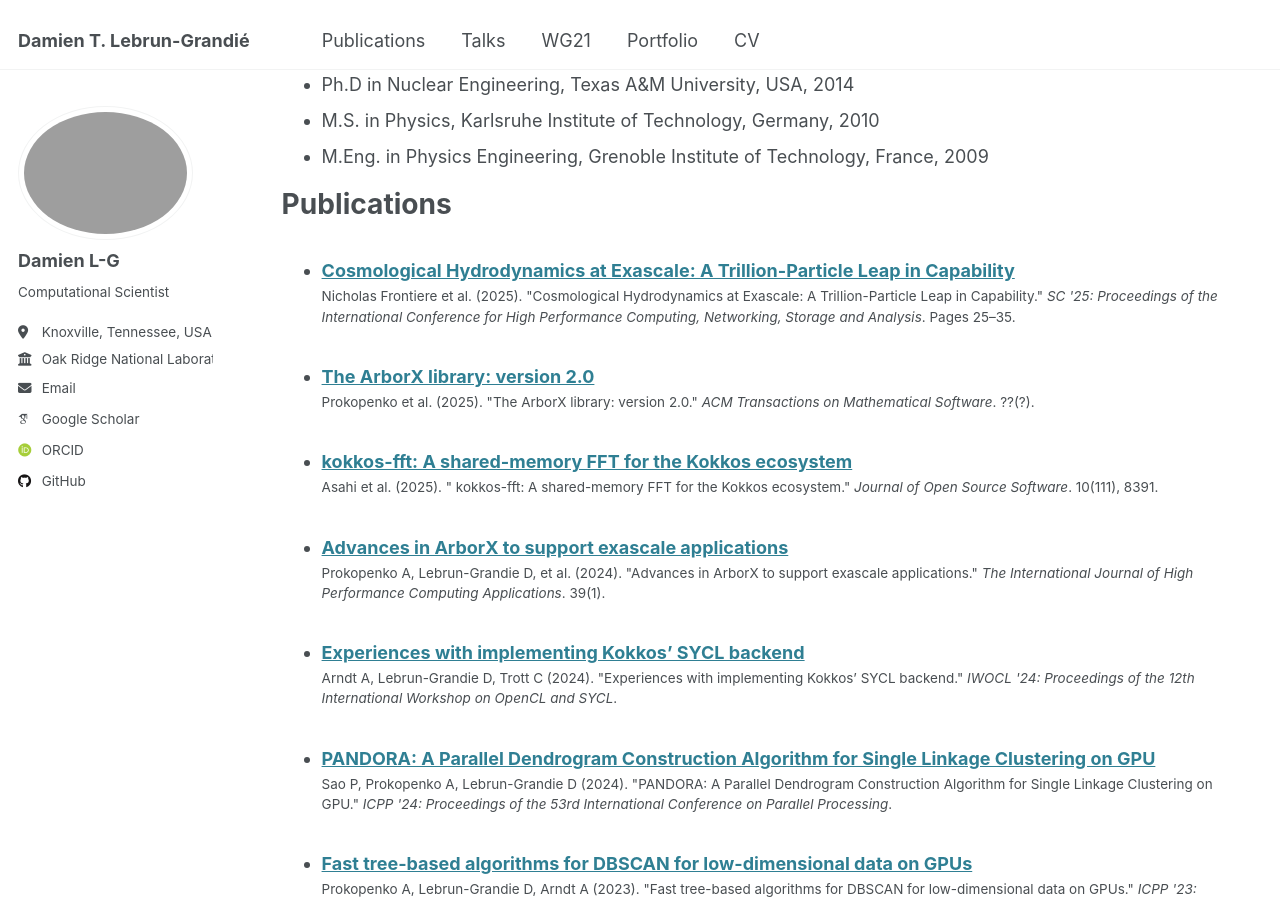
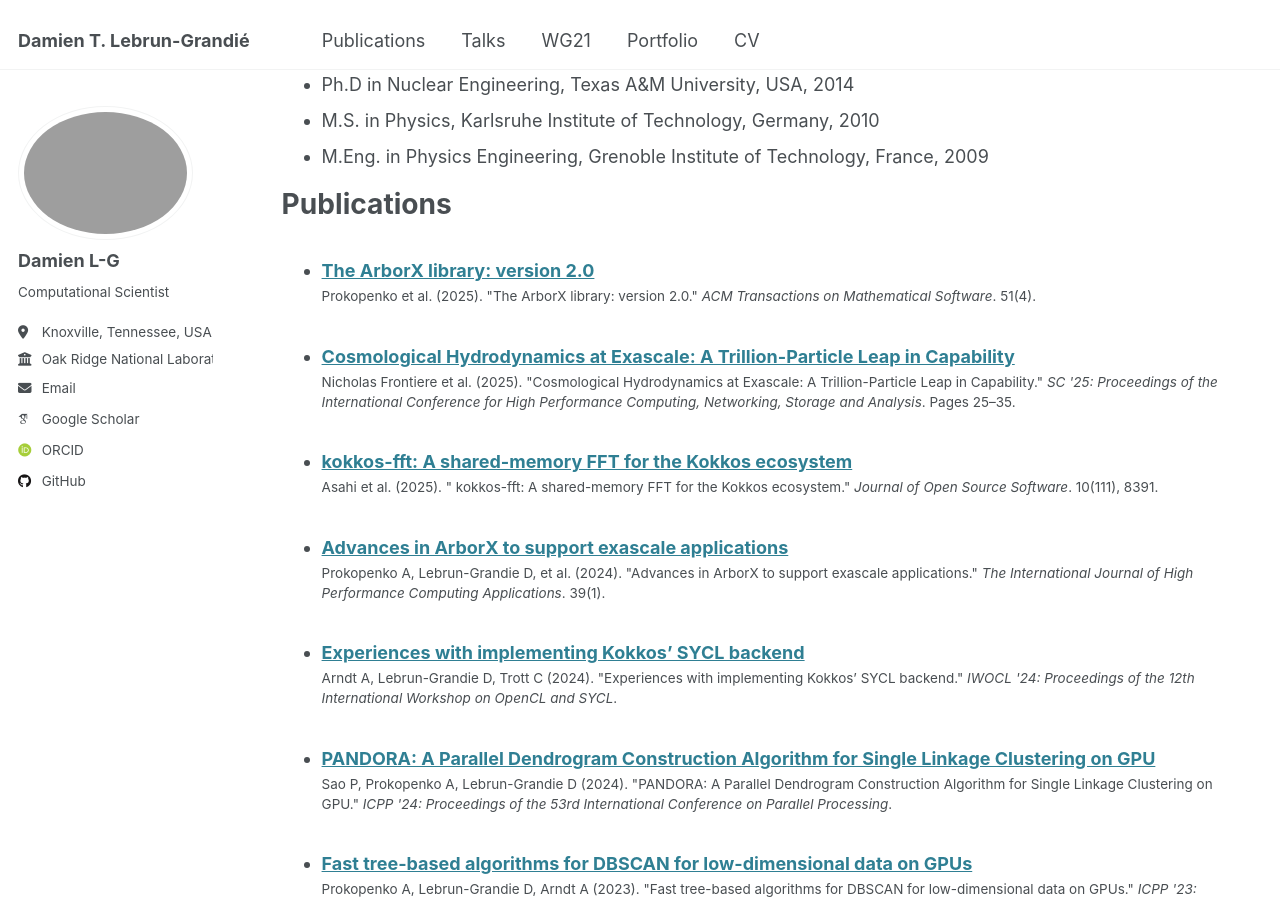
Before and after one commit to dalg24/dalg24.github.io, a Jekyll site: the page built from _pages/cv.md, in a window 1280 px wide and 900 px high, scrolled down 575 px. Built offline with Jekyll 4.4.1, drawn with Linux system fonts in a browser that asks for light colours; some web fonts are replaced.

Commit message:
fixup! [publications] Add ArborX v2 TOMS paper

```diff
--- a/_publications/2025-10-21-paper-arborx-version-2.md
+++ b/_publications/2025-10-21-paper-arborx-version-2.md
@@ -3,10 +3,10 @@ title: "The ArborX library: version 2.0"
 collection: publications
 category: manuscripts
 permalink: /publication/2025-10-21-paper-arborx-version-2
-date: 2025-10-21
+date: 2025-12-12
 venue: 'ACM Transactions on Mathematical Software (TOMS)'
 paperurl: 'https://dalg24.github.io/files/2025-paper-toms-arborx-2.pdf'
-citation: 'Prokopenko et al. (2025). &quot;The ArborX library: version 2.0.&quot; <i>ACM Transactions on Mathematical Software</i>. ??(?).'
+citation: 'Prokopenko et al. (2025). &quot;The ArborX library: version 2.0.&quot; <i>ACM Transactions on Mathematical Software</i>. 51(4).'
 ---
 
 DOI Bookmark: [10.1145/3772288](https://doi.org/10.1145/3772288)
```
Also changed, not shown: 1 other file.
